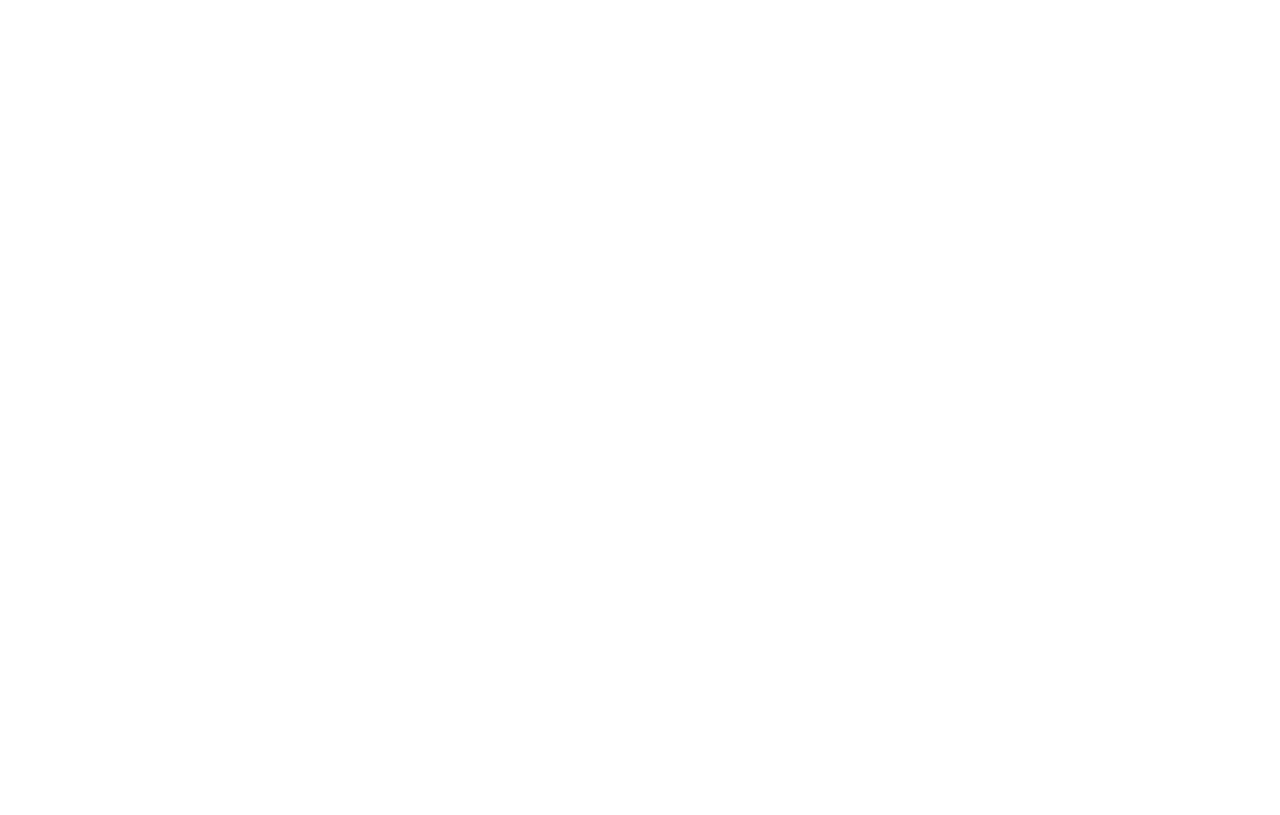
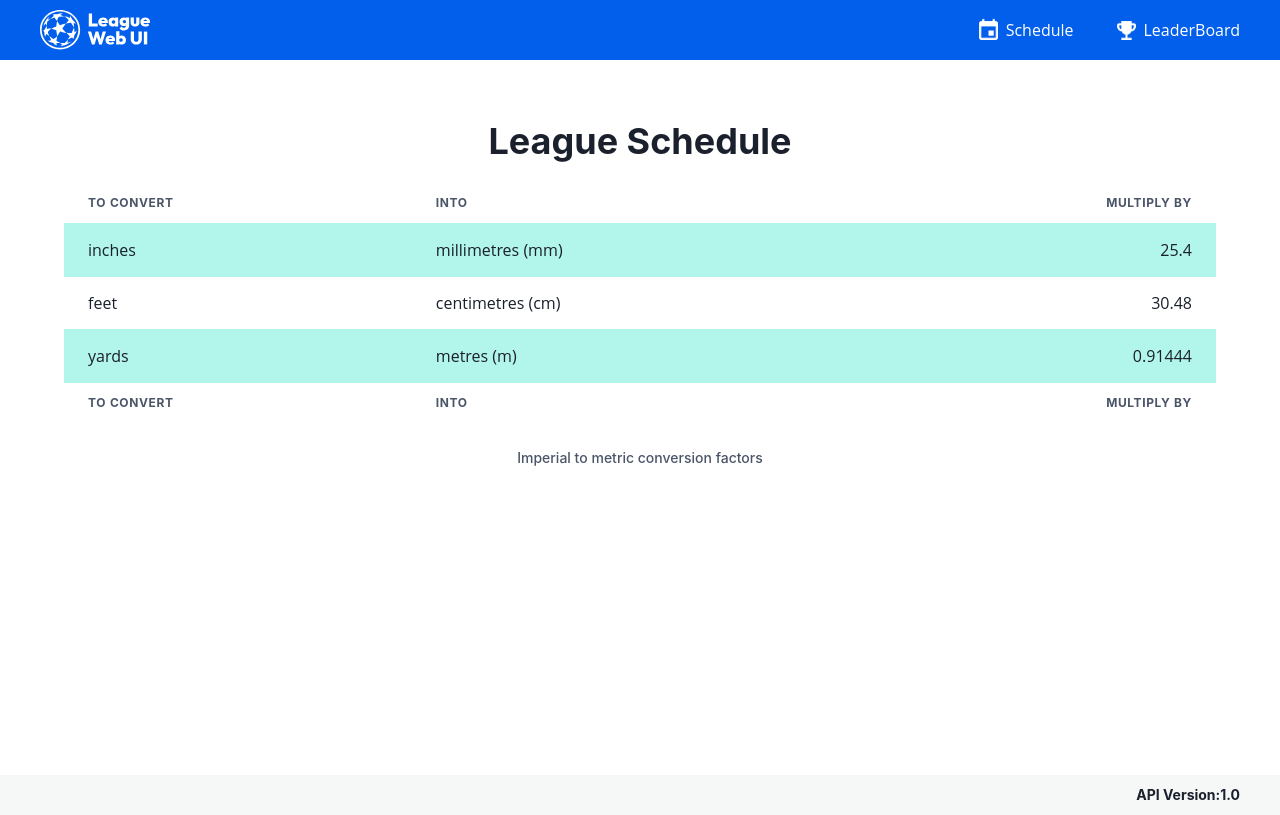
Before and after one commit to hktom/football-league, a React (Create React App) app: page / in a window 1280 px wide. Built offline with nearby package versions, Linux system fonts and the light colour scheme.

Commit message:
feature layout

```diff
--- a/src/App.js
+++ b/src/App.js
@@ -1,11 +1,43 @@
+import { Box, Image, Link as ChakraLink, LinkProps } from "@chakra-ui/react";
+import { Link as ReactRouterLink } from "react-router-dom";
+import style from "./App.module.css";
 
-import style from "./App.module.css";
+const MenuLink = ({ logo, label, link }) => {
+  return (
+    <ChakraLink
+      as={ReactRouterLink}
+      to={link}
+      display="flex"
+      alignItems="center"
+      justifyItems="flex-start"
+      ml="40px"
+      color={"header.menu"}
+    >
+      <Image src={logo} h="25px" mr="5px" />
+      {label}
+    </ChakraLink>
+  );
+};
 
 function App() {
   return (
-    <div className={style.welcomeMessage}>
+    <Box
+      w={"100%"}
+      bg="header.bg"
+      h="60px"
+      mb="60px"
+      display="flex"
+      alignItems="center"
+      justifyContent="flex-start"
+      px="40px"
+    >
+      <Box flexGrow="1">
+        <Image src="/images/logo.svg" w="110px" />
+      </Box>
 
-    </div>
+      <MenuLink logo="/images/schedule.png" label="Schedule" link="/schedule" />
+      <MenuLink logo="/images/leaderboard.png" label="LeaderBoard" link="/leaderboard" />
+    </Box>
   );
 }
 
--- /dev/null
+++ b/src/Layout.js
@@ -0,0 +1,28 @@
+import { Box, Heading } from "@chakra-ui/react";
+
+function Layout({ children, title }) {
+  return (
+    <Box>
+      <Heading textAlign={"center"}>{title}</Heading>
+
+      <Box maxW="90%" mx="auto" mt="20px" minHeight="74vh">
+        {children}
+      </Box>
+
+      <Box
+        height="40px"
+        backgroundColor="footer.bg"
+        px="40px"
+        display="flex"
+        alignItems="center"
+        justifyContent="flex-end"
+      >
+        <Heading fontSize="14px" color="footer.color">
+          API Version:1.0
+        </Heading>
+      </Box>
+    </Box>
+  );
+}
+
+export default Layout;
--- a/src/Schedule.js
+++ b/src/Schedule.js
@@ -1,7 +1,64 @@
+import {
+  Box,
+  Heading,
+  TableContainer,
+  Table,
+  TableCaption,
+  Thead,
+  Tr,
+  Th,
+  Tbody,
+  Td,
+  Tfoot,
+} from "@chakra-ui/react";
+import Layout from "./Layout";
+
 function Schedule() {
-    return (
-        <div>schedule</div>
-    );
+  return (
+    <Layout title="League Schedule">
+      <TableContainer>
+        <Table variant="striped" colorScheme="teal">
+          <TableCaption>Imperial to metric conversion factors</TableCaption>
+          <Thead>
+            <Tr>
+              <Th>To convert</Th>
+              <Th>into</Th>
+              <Th isNumeric>multiply by</Th>
+            </Tr>
+          </Thead>
+          <Tbody>
+            <Tr>
+              <Td>inches</Td>
+              <Td>millimetres (mm)</Td>
+              <Td isNumeric>25.4</Td>
+            </Tr>
+            <Tr>
+              <Td>feet</Td>
+              <Td>centimetres (cm)</Td>
+              <Td isNumeric>30.48</Td>
+            </Tr>
+            <Tr>
+              <Td>yards</Td>
+              <Td>metres (m)</Td>
+              <Td isNumeric>0.91444</Td>
+            </Tr>
+          </Tbody>
+          <Tfoot>
+            <Tr>
+              <Th>To convert</Th>
+              <Th>into</Th>
+              <Th isNumeric>multiply by</Th>
+            </Tr>
+          </Tfoot>
+        </Table>
+      </TableContainer>
+    </Layout>
+    // <Box>
+    //   <Heading textAlign={"center"}>League Schedule</Heading>
+
+    //   <Box maxW="90%" mx="auto" mt="20px"></Box>
+    // </Box>
+  );
 }
 
 export default Schedule;
--- a/src/index.js
+++ b/src/index.js
@@ -1,34 +1,40 @@
-import React from 'react';
-import ReactDOM from 'react-dom';
+import React from "react";
+import ReactDOM from "react-dom";
 import { BrowserRouter as Router, Switch, Route } from "react-router-dom";
-import './index.css';
-import App from './App';
-import reportWebVitals from './reportWebVitals';
-import Schedule from './Schedule';
-import LeaderBoard from './LeaderBoard';
-import NoFound from './NoFound';
+import "./index.css";
+import App from "./App";
+import reportWebVitals from "./reportWebVitals";
+import Schedule from "./Schedule";
+import LeaderBoard from "./LeaderBoard";
+import NoFound from "./NoFound";
+import { ChakraProvider, extendTheme } from "@chakra-ui/react";
+import { appTheme } from "./theme";
+
+const theme = extendTheme(appTheme);
 
 ReactDOM.render(
-  <Router>
-    <React.StrictMode>
-      <App />
-      <Switch>
+  <ChakraProvider theme={theme}>
+    <Router>
+      <React.StrictMode>
+        <App />
+        <Switch>
           <Route exact path="/">
-            <App />
+            <Schedule />
           </Route>
           <Route exact path="/schedule">
             <Schedule />
           </Route>
           <Route exact path="/leaderboard">
-            <LeaderBoard/>
+            <LeaderBoard />
           </Route>
           <Route path="*">
-            <NoFound/>
+            <NoFound />
           </Route>
         </Switch>
-    </React.StrictMode>
-  </Router>,
-  document.getElementById('root')
+      </React.StrictMode>
+    </Router>
+  </ChakraProvider>,
+  document.getElementById("root")
 );
 
 // If you want to start measuring performance in your app, pass a function
--- /dev/null
+++ b/src/theme.js
@@ -0,0 +1,41 @@
+export const appTheme = {
+    fonts: {
+      body: '"Open Sans", sans-serif',
+    },
+    colors: {
+      header: {
+        menu: "#ffff",
+        color: "#182c62",
+        bg: "#025feb",
+      },
+      table: {
+        color: "#4b5c68",
+        bg_header: "#e4edf2",
+        bg_striped: "#f6f7f7",
+      },
+      footer: {
+        color: "4b5c68",
+        bg: "#f6f7f7",
+      },
+    },
+    sizes: {
+      menu: {
+        px: "16px",
+      },
+      heading: {
+        px: "24px",
+      },
+      tHeader: {
+        px: "12px",
+      },
+      tBody: {
+        px: "14px",
+      },
+      tBBody: {
+        px: "16px",
+      },
+    },
+  };
+
+//   "react": "^17.0.2",
+//     "react-dom": "^17.0.2",
```
Also changed, not shown: package.json (+12 -8 lines), 1 other file (tests, documents, lock files or other folders).
